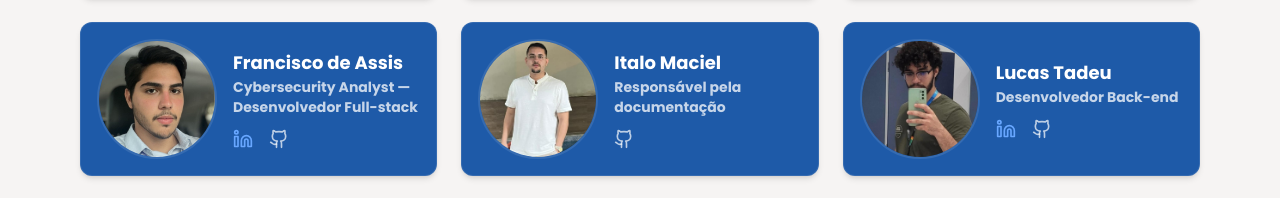
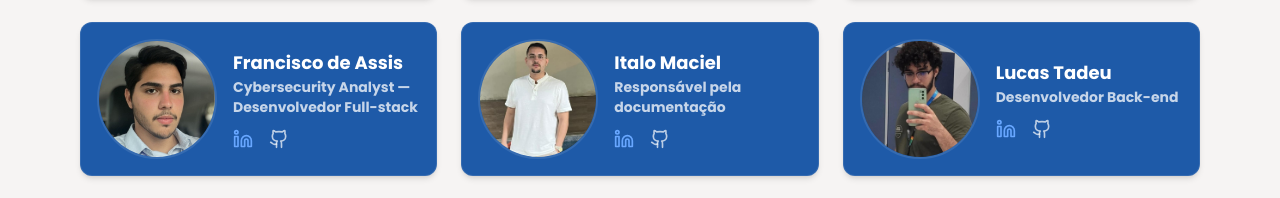
Before and after one commit to nicolekaroliny/Runit-FrontEnd, a Next.js app: page /sobre in a window 1280 px wide. Shown: the part 930-1128 px from the top of the page. Built offline with nearby package versions, Linux system fonts and the light colour scheme; no server answers.

Commit message:
Adicionando linkedin e github da equipe

```diff
--- a/src/app/sobre/components/gridEquipe.tsx
+++ b/src/app/sobre/components/gridEquipe.tsx
@@ -36,6 +36,7 @@
     file: "/images/equipe/italo.png",
     name: "Italo Maciel",
     role: "Responsável pela documentação",
+    linkedin: "https://www.linkedin.com/in/153017232024im/?utm_source=share&utm_campaign=share_via&utm_content=profile&utm_medium=ios_app",
     github: "https://github.com/Gof3x"
   },
   {
```
